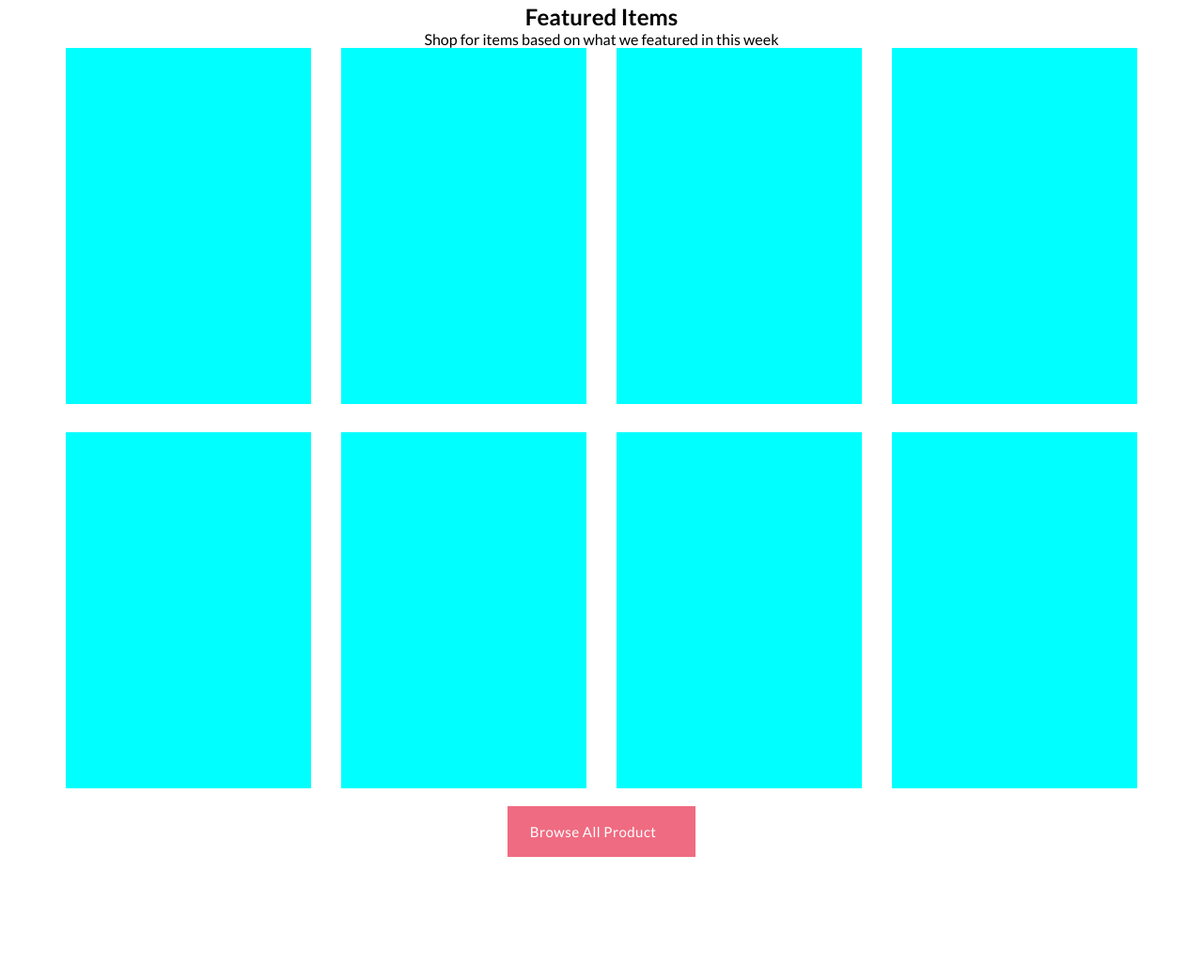
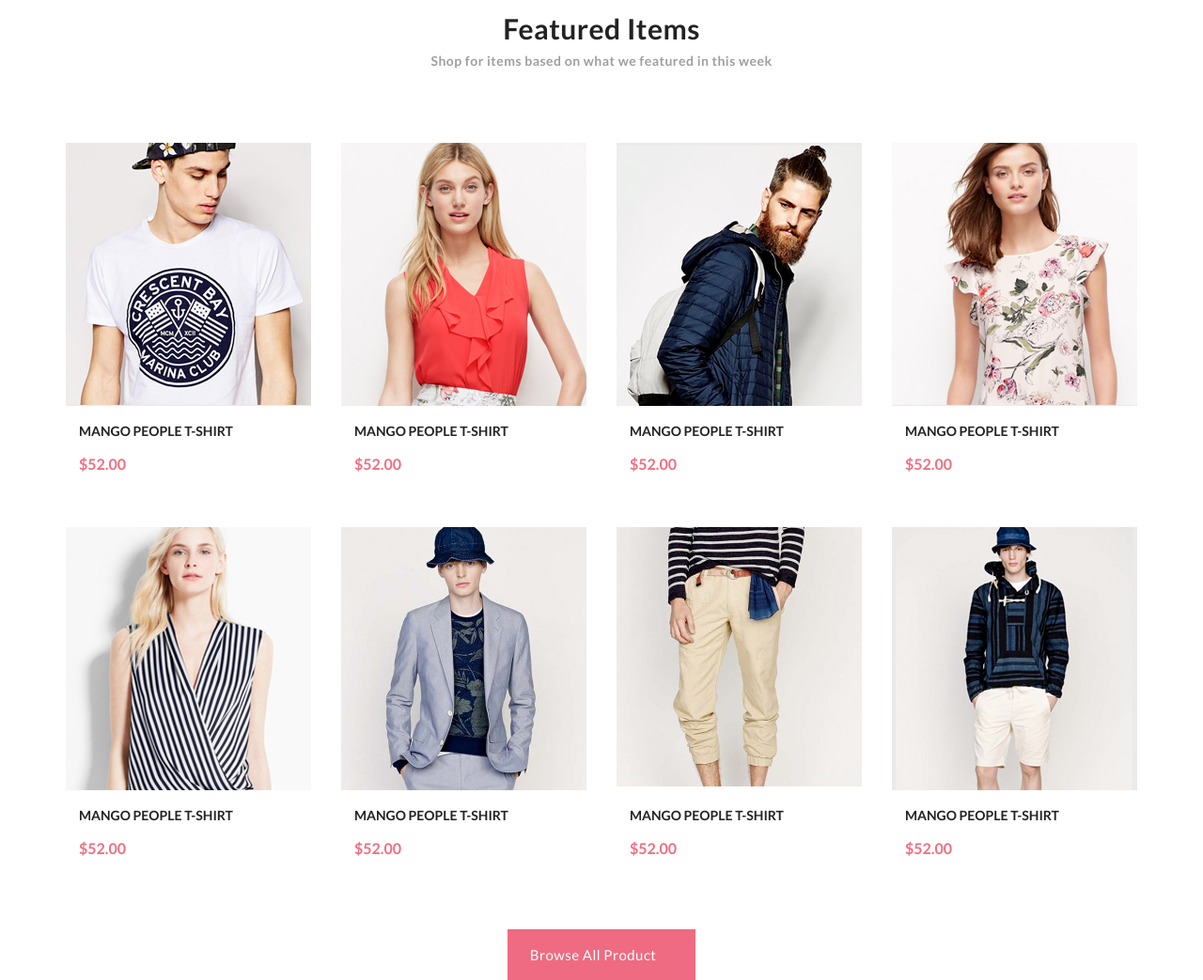
Before and after one commit to Xizl/BRAND_shop, a plain HTML site: page index.html in a window 1280 px wide. Shown: the part 1783-2826 px from the top of the page at 94% size. Before the commit the page ends 2695 px from the top, so only its background shows below. Drawn offline with Linux system fonts and the light colour scheme.

Commit message:
featured_items

```diff
--- a/index.html
+++ b/index.html
@@ -76,17 +76,68 @@
         </div>
     </section>
     <section class="featured_items center">
-        <h2>Featured Items</h2>
-        <span>Shop for items based on what we featured in this week</span>
+        <div class="featured_items_text">
+            <h2>Featured Items</h2><span><b>Shop for items based on what we featured in this week</b></span>
+        </div>
         <div class="cards_section">
-            <div class="card"></div>
-            <div class="card"></div>
-            <div class="card"></div>
-            <div class="card"></div>
-            <div class="card"></div>
-            <div class="card"></div>
-            <div class="card"></div>
-            <div class="card"></div>
+            <div class="card">
+                <div class="card_img" style="background-image: url(img/card1.png); background-repeat: no-repeat;">
+                    <button class="button"><img src="img/cart_white.png" alt="cart">Add to Cart</button></div>
+                <div class="card_text"><b>Mango
+                        People
+                        T-shirt</b><br><br><span><b>$52.00</b></span></div>
+            </div>
+            <div class="card">
+                <div class="card_img" style="background-image: url(img/card2.png); background-repeat: no-repeat;">
+                    <button class="button"><img src="img/cart_white.png" alt="cart">Add to Cart</button></div>
+                <div class="card_text"><b>Mango
+                        People
+                        T-shirt</b><br><br><span><b>$52.00</b></span></div>
+            </div>
+            <div class="card">
+                <div class="card_img" style="background-image: url(img/card3.png); background-repeat: no-repeat;">
+                    <button class="button"><img src="img/cart_white.png" alt="cart">Add to Cart</button></div>
+                <div class="card_text"><b>Mango
+                        People
+                        T-shirt</b><br><br><span><b>$52.00</b></span></div>
+            </div>
+            <div class="card">
+                <div class="card_img" style="background-image: url(img/card4.png); background-repeat: no-repeat;">
+                    <button class="button"><img src="img/cart_white.png" alt="cart">Add to Cart</button></div>
+                <div class="card_text"><b>Mango
+                        People
+                        T-shirt</b><br><br><span><b>$52.00</b></span></div>
+            </div>
+            <div class="card">
+                <div class="card_img" style="background-image: url(img/card5.png); background-repeat: no-repeat;">
+                    <button class="button"><img src="img/cart_white.png" alt="cart">Add to Cart</button></div>
+                <div class="card_text"><b>Mango
+                        People
+                        T-shirt</b><br><br><span><b>$52.00</b></span></div>
+            </div>
+            <div class="card">
+                <div class="card_img" style="background-image: url(img/card6.png); background-repeat: no-repeat;">
+                    <button class="button"><img src="img/cart_white.png" alt="cart">Add to Cart</button></div>
+                <div class="card_text"><b>Mango
+                        People
+                        T-shirt</b><br><br><span><b>$52.00</b></span></div>
+            </div>
+            <div class="card">
+                <div class="card_img" style="background-image: url(img/card7.png); background-repeat: no-repeat;">
+                    <button class="button"><img src="img/cart_white.png" alt="cart">Add to Cart</button></div>
+                <div class="card_text"><b>Mango
+                        People
+                        T-shirt</b><br><br><span><b>$52.00</b></span></div>
+            </div>
+            <div class="card">
+                <div class="card_img" style="background-image: url(img/card8.png); background-repeat: no-repeat;">
+                    <button class="button"><img src="img/cart_white.png" alt="cart">Add to Cart</button></div>
+                <div class="card_text"><b>Mango
+                        People
+                        T-shirt</b><br><br><span><b>$52.00</b></span></div>
+            </div>
+
+
         </div>
         <a href="#" class="button pink_button">Browse All Product <i class="fas fa-long-arrow-alt-right"></i></a>
     </section>
--- a/style.css
+++ b/style.css
@@ -263,6 +263,25 @@ header {
     text-align: center;
 }
 
+.featured_items_text {
+    letter-spacing: 0.03em;
+    line-height: 54px;
+    margin-bottom: 60px;
+}
+
+.featured_items_text>h2 {
+    font-size: 30px;
+    font-weight: bold;
+    color: #222222;
+    line-height: 54px;
+    margin-bottom: -20px;
+}
+
+.featured_items_text>span {
+    font-size: 14px;
+    color: #9f9f9f;
+}
+
 .featured_items a {
     padding: 18px 24px;
     margin-top: 50px;
@@ -272,11 +291,64 @@ header {
     display: flex;
     flex-wrap: wrap;
     justify-content: space-between;
+    margin-bottom: 30px;
 }
 
 .card {
     height: 379px;
     width: 261px;
-    background-color: aqua;
     margin-bottom: 30px;
 }
+
+.card_img {
+    height: 280px;
+    display: flex;
+    justify-content: center;
+    align-items: center;
+}
+
+.card_img>button {
+    height: 39px;
+    width: 123px;
+    background-color: transparent;
+    font-size: 13px;
+    font-weight: bold;
+    color: #ffffff;
+    border: 1px solid #ffffff;
+    visibility: hidden;
+    display: flex;
+    align-items: center;
+    justify-content: center;
+}
+
+.card_img>button>img {
+    margin-right: 5px;
+}
+
+.card_text {
+    background-color: white;
+    text-align: left;
+    padding-top: 18px;
+    padding-left: 14px;
+    font-size: 14px;
+    color: #222222;
+    text-transform: uppercase;
+}
+
+.card_text span {
+    font-size: 16px;
+    color: #f16d7f;
+}
+
+.card:hover {
+    box-shadow: 5px 5px 5px 0px #e1e1e1;
+}
+
+.card:hover>.card_img {
+    background-color: rgba(0,0,0,.7);
+    background-blend-mode: darken;
+}
+
+.card:hover>.card_img button{
+    visibility: visible;
+}
```
Also changed, not shown: img/card1.png (added), img/card2.png (added), img/card3.png (added), img/card4.png (added), img/card5.png (added), img/card6.png (added), img/card7.png (added), img/card8.png (added), img/card_bg.png (added), img/cart_white.png (added).
